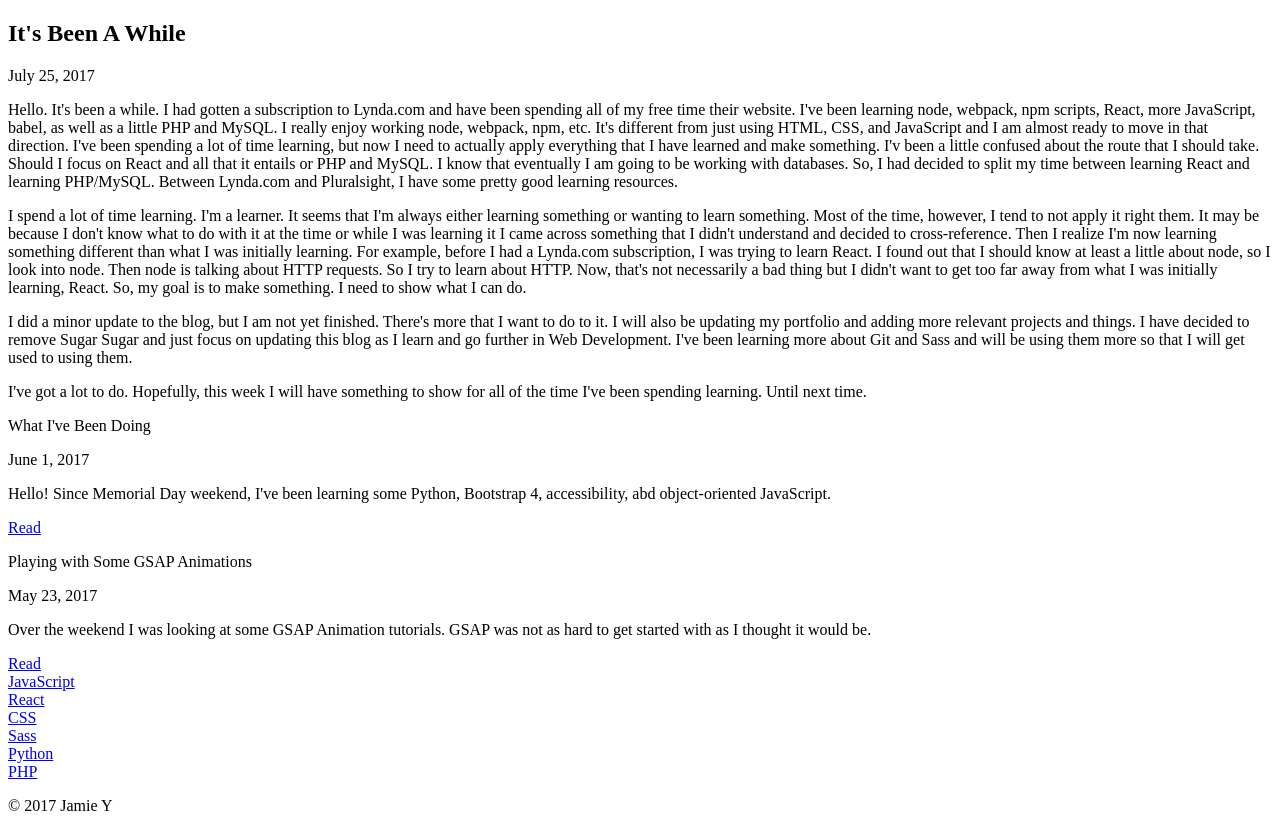
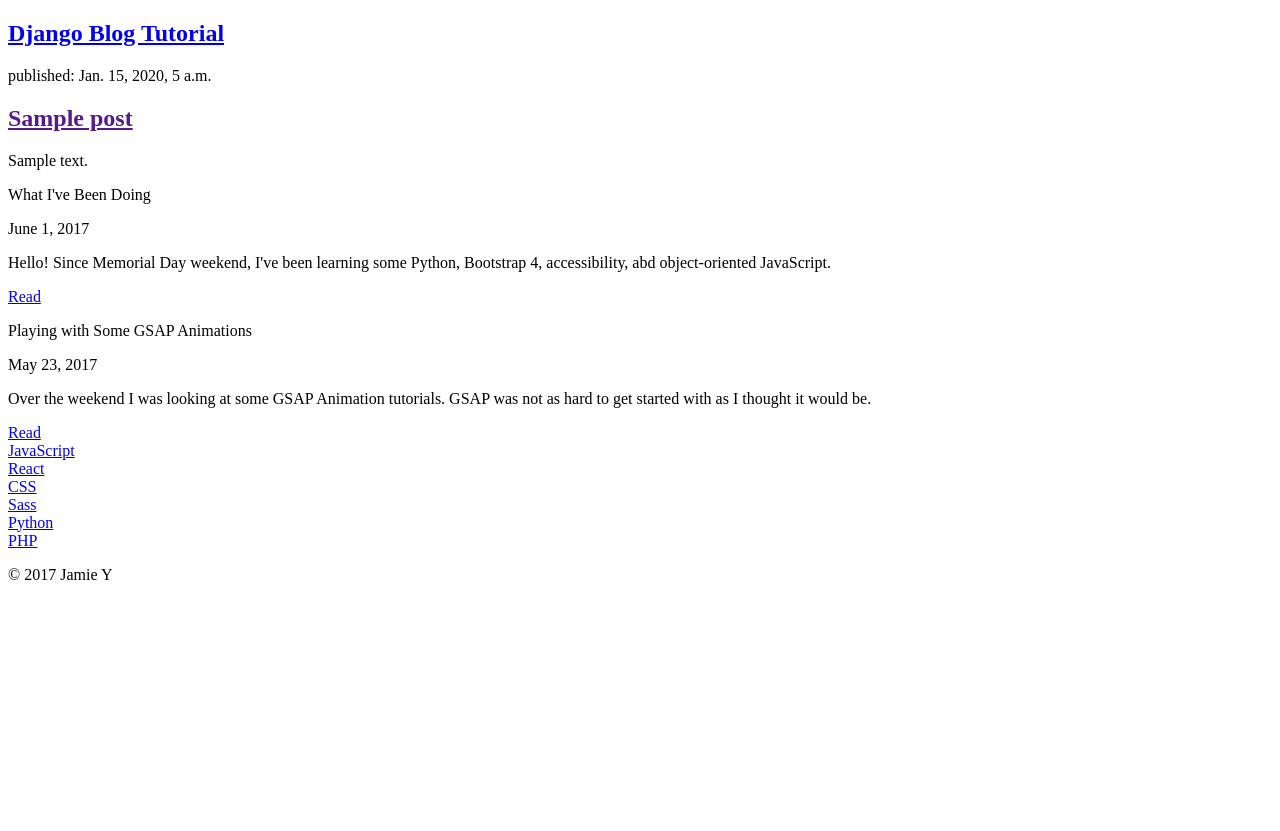
Before and after one commit to developerj-20/django-blog-tutorial, a Django app: template blog/templates/blog/post_list.html in a window 1280 px wide. Shown: the part 145-976 px from the top of the page. After the commit the page ends 725 px from the top, so only its background shows below. Run offline with Django 3.2, Linux system fonts and the light colour scheme; the template is opened without the code that fills it: values that come from a table or form of the project are taken from there, others are empty; tables that the repository leaves empty hold one stand-in row (values such as "Sample post").

Commit message:
Modify templates to display posts from database.

```diff
--- a/blog/templates/blog/post_list.html
+++ b/blog/templates/blog/post_list.html
@@ -22,55 +22,17 @@
             <p>and Sass, React, and Node, Python, PHP,...</p>
         </header>
         <div class="inner-wrapper">
-
             <div class="inner">
                 <section class="latest-post">
                     <div class="post been-a-while" id="javascript php react sass">
-                    <div class="title">
-                        <h2>It's Been A While</h2>
+                        <div><h1><a href="/">Django Blog Tutorial</a></h1></div>
+                        {% for post in posts %}
+                        <div>
+                            <p>published: {{ post.published_date }}</p>
+                            <h1><a href="">{{ post.title }}</a></h1>
+                            <p>{{ post.text|linebreaksbr }}</p>
                         </div>
-                    <div class="date">
-                        <p>July 25, 2017</p>
-                    </div>
-                    <div class="article">
-                        <p>
-                            Hello. It's been a while. I had gotten a subscription to Lynda.com and have been
-                            spending all of my free time their website. I've been learning node, webpack, npm
-                            scripts, React, more JavaScript, babel, as well as a little PHP and MySQL. I really
-                            enjoy working node, webpack, npm, etc. It's different from just using HTML, CSS, and
-                            JavaScript and I am almost ready to move in that direction. I've been spending a lot
-                            of time learning, but now I need to actually apply everything that I have learned and
-                            make something. I'v been a little confused about the route that I should take. Should
-                            I focus on React and all that it entails or PHP and MySQL. I know that eventually I am
-                            going to be working with databases. So, I had decided to split my time between learning
-                            React and learning PHP/MySQL. Between Lynda.com and Pluralsight, I have some pretty
-                            good learning resources.
-                        </p>
-                        <p>
-                            I spend a lot of time learning. I'm a learner. It seems that I'm always either learning
-                            something or wanting to learn something. Most of the time, however, I tend to not apply
-                            it right them. It may be because I don't know what to do with it at the time or while I
-                            was learning it I came across something that I didn't understand and decided to
-                            cross-reference. Then I realize I'm now learning something different than what I was
-                            initially learning. For example, before I had a Lynda.com subscription, I was trying to
-                            learn React. I found out that I should know at least a little about node, so I look
-                            into node. Then node is talking about HTTP requests. So I try to learn about HTTP. Now,
-                            that's not necessarily a bad thing but I didn't want to get too far away from what I
-                            was initially learning, React. So, my goal is to make something. I need to show what I
-                            can do.
-                        </p>
-                        <p>
-                            I did a minor update to the blog, but I am not yet finished. There's more that I want
-                            to do to it. I will also be updating my portfolio and adding more relevant projects
-                            and things. I have decided to remove Sugar Sugar and just focus on updating this blog
-                            as I learn and go further in Web Development. I've been learning more about Git and
-                            Sass and will be using them more so that I will get used to using them.
-                        </p>
-                        <p>
-                            I've got a lot to do. Hopefully, this week I will have something to show for all of the
-                            time I've been spending learning. Until next time.
-                        </p>
-                    </div>
+                        {% endfor %}
                     </div>
                 </section>
                 <!--<div class="section-spacer"><p>More Articles</p></div>-->
--- a/blog/views.py
+++ b/blog/views.py
@@ -1,4 +1,8 @@
 from django.shortcuts import render
+from django.utils import timezone
+from .models import Post
+
 
 def post_list(request):
-    return render(request, 'blog/post_list.html', {})
+    posts = Post.objects.filter(published_date__lte=timezone.now()).order_by('published_date')
+    return render(request, 'blog/post_list.html', {'posts': posts})
```
Lines whose indentation alone changed are shown as unchanged.
